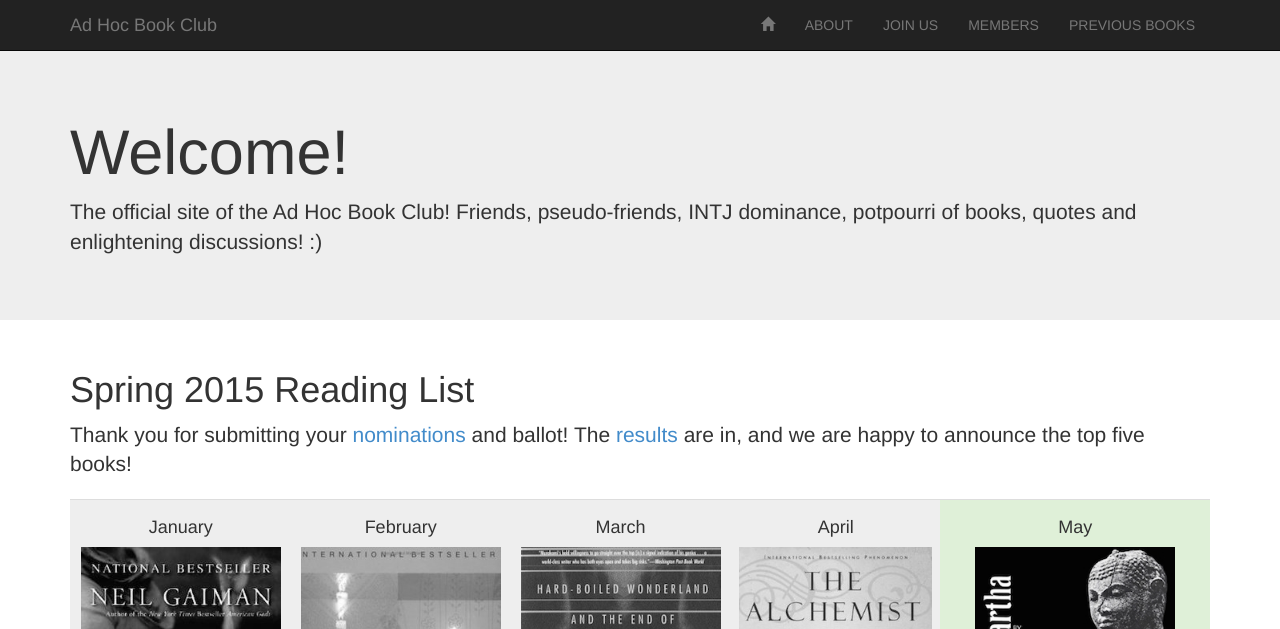
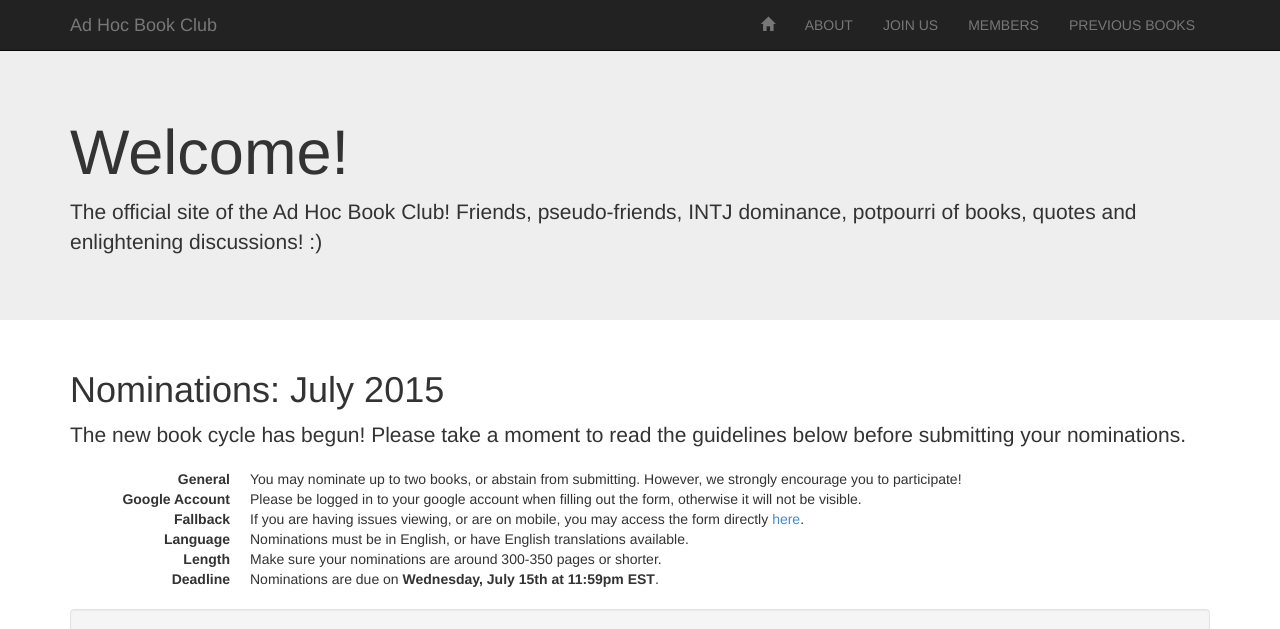
Before and after one commit to adhocbookclub/adhocbookclub.github.io, a Jekyll site: the page built from index.html, in a window 1280 px wide and 1400 px high. Shown: the top 629 px of the window. Built offline with Jekyll 4.4.1, drawn with Linux system fonts in a browser that asks for light colours; nearby versions of some CDN libraries; Markdown is read by kramdown in place of the engine named in the settings; some of the changed text lies outside the part shown; grey boxes are pictures that could not be loaded.

Commit message:
added nomination form for july 2015 iteration

```diff
--- a/css/customize.css
+++ b/css/customize.css
@@ -37,6 +37,12 @@
 /****************************
   NOMINATION FORM
 ****************************/
+#nominate {
+  width: 750px;
+  height: 1500px;
+  overflow: hidden;
+}
+
 #vote {
   width: 410px;
   height: 2400px;
@@ -153,8 +159,6 @@
   border-radius: 100%;
 }
 
-
-
 /****************************
   Row with equal height columns
 ****************************/
--- a/index.html
+++ b/index.html
@@ -12,65 +12,31 @@
 </div>
 
 <div class="container">
-  <h1>Spring 2015 Reading List</h1>
-  <p class="lead">Thank you for submitting your <a href="/nominations/winter2014" target="_blank">nominations</a> and ballot! The <a href="https://www.dropbox.com/s/wtxlupm023318rh/Voting%20Results.pdf?dl=0" target="_blank">results</a> are in, and we are happy to announce the top five books!</p>
-  <table class="table" style="margin-bottom: 0;">
-    <tr>
-      <td class="inactive text-center">
-        <h4>January</h4>
-        <img class="img-responsive" src="/img/book-covers/neverwhere.jpg" width="200">
-        <cite>Neverwhere</cite><br/>Neil Gaiman
-      </td>
 
-      <td class="inactive text-center">
-        <h4>February</h4>
-        <img class="img-responsive" src="/img/book-covers/interpreter.jpg" width="200">
-        <cite>Interpreter of Maladies</cite><br/>Jhumpa Lahiri
-      </td>
+  <h1>Nominations: July 2015</h1>
+  <p class="lead">The new book cycle has begun! Please take a moment to read the guidelines below before submitting your nominations.</p>
+  <dl class="dl-horizontal">
+  <dt>General</dt>
+  <dd>You may nominate up to two books, or abstain from submitting. However, we strongly encourage you to participate!</dd>
 
-      <td class="inactive text-center">
-        <h4>March</h4>
-        <img class="img-responsive" src="/img/book-covers/hard-boiled.jpg" width="200">
-        <cite>Hard-Boiled Wonderland<br/>and the End of the World</cite><br/>Haruki Murakami
-      </td>
+  <dt>Google Account</dt>
+  <dd>Please be logged in to your google account when filling out the form, otherwise it will not be visible.</dd>
 
-      <td class="inactive text-center">
-        <h4>April</h4>
-        <img class="img-responsive" src="/img/book-covers/alchemist.jpg" width="200">
-        <cite>The Alchemist</cite><br/>Paulo Coelho
-      </td>
+  <dt>Fallback</dt>
+  <dd>If you are having issues viewing, or are on mobile, you may access the form directly <a href="https://docs.google.com/forms/d/1J6mh9KFW-SXIO6fhNfbmX5XcKANNkdiIEL9OmkEoPZ8/viewform" target="_blank">here</a>.</dd>
 
-      <td class="success text-center">
-        <h4>May</h4>
-        <img class="img-responsive" src="/img/book-covers/siddartha.jpg" width="200">
-        <cite>Siddhartha</cite><br/>Hermann Hesse
-        <h4><span class="label label-success">Currently Reading</span></h4>
-      </td>
-    </tr>
-    <tr>
-      <td colspan="5">
-        <div class="row">
-          <div class="col-md-6">
-            <h3>Synopsis</h3>
-            <p>This classic novel of self-discovery has inspired generations of seekers. With parallels to the enlightenment of the Buddha, Hesse's <cite>Siddhartha</cite> is the story of a young Brahmin's quest for the ultimate reality. His quest takes him from the extremes of indulgent sensuality to the rigors of ascetism and self-denial. At last he learns that wisdom cannot be taught&mdash;it must come from one's own experience and inner struggle. Steeped in the tenets of both psychoanalysis and Eastern mysticism, <cite>Siddhartha</cite> presents a strikingly original view of man and culture, and the arduous process of self-discovery that leads to reconciliation, harmony, and peace.</p>
-          </div>
-          <div class="col-md-3">
-            <h3>Resources</h3>
-            <ul class="resources">
-              <li><span class="flaticon-goodreads"></span> <a href="http://bit.ly/1yXmHTG" target="_blank">Goodreads</a></li>
-              <li><span class="flaticon-amazon1"></span><a href="http://amzn.to/1uReBtv" target="_blank">Amazon</a></li>
-              <hr/>
-              <li><span class="flaticon-speech55"></span><a href="/books/siddhartha/guide">Discussion Guide</a></li>
-            </ul>
-          </div>
-          <div class="col-md-3 book-info text-center">
-            <h3>Discussion Leader</h3>
-            <img src="/img/members/jacky.jpg" width="170" class="img-responsive img-circle" alt="Jacky Cheng">
-            <!-- <img src="http://placehold.it/170&text=TBD" class="img-responsive img-circle"> -->
-            <p>Jacky Cheng</p>
-          </div>
-        </div>
-      </td>
-    </tr>
-  </table>
+  <dt>Language</dt>
+  <dd>Nominations must be in English, or have English translations available.</dd>
+
+  <dt>Length</dt>
+  <dd>Make sure your nominations are around 300-350 pages or shorter.</dd>
+
+  <dt>Deadline</dt>
+  <dd>Nominations are due on <strong>Wednesday, July 15th at 11:59pm EST</strong>.</dd>
+  </dl>
+
+  <div class="well text-center">
+    <iframe id="nominate" src="https://docs.google.com/forms/d/1J6mh9KFW-SXIO6fhNfbmX5XcKANNkdiIEL9OmkEoPZ8/viewform?embedded=true" frameborder="0" marginheight="0" marginwidth="0">Loading...</iframe>
+  </div>
+
 </div>
```
Also changed, not shown: old-index.html (added, +76 -0 lines).
